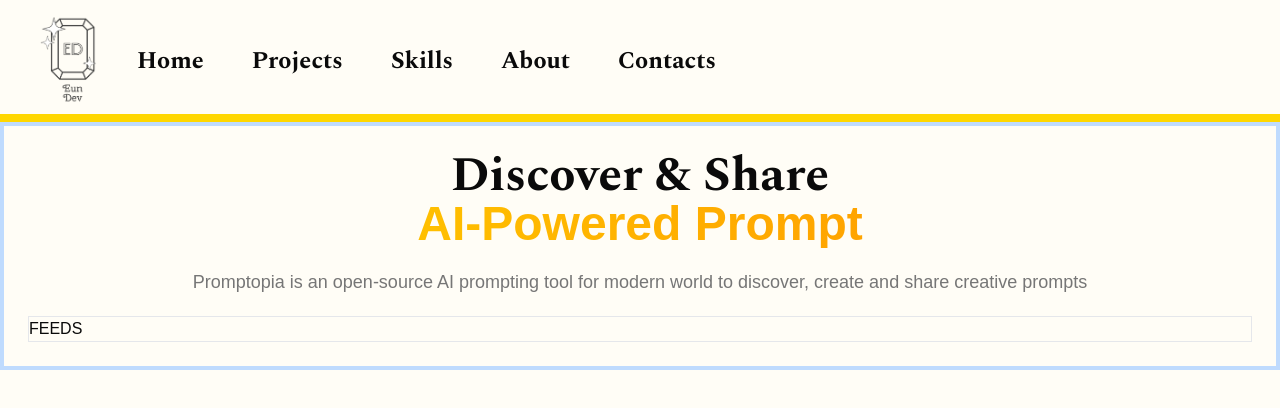
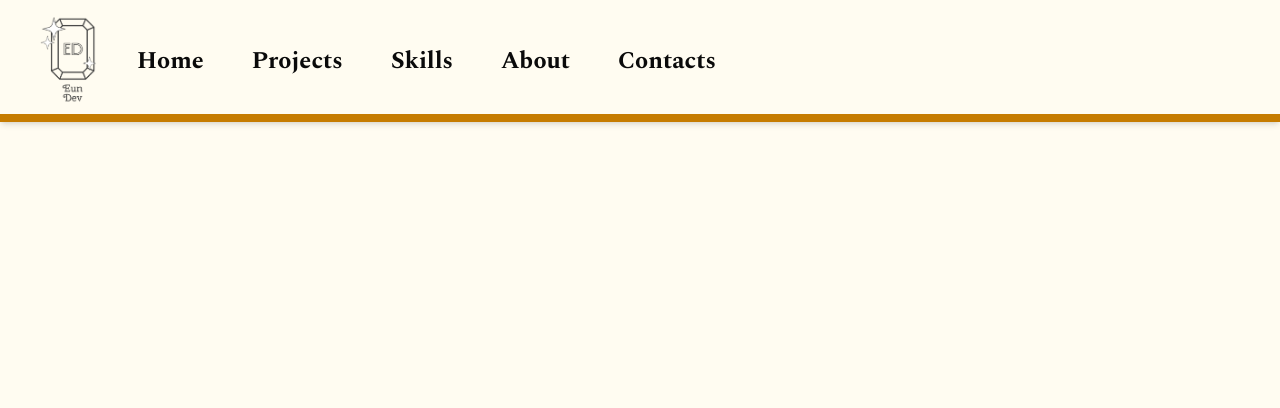
Before and after one commit to chreuseun/my-next-js-showcase-app, a Next.js app: page / in a window 1280 px wide. Shown: the top 408 px of the page. Built offline with nearby package versions, Linux system fonts and the light colour scheme.

Commit message:
Update home

```diff
--- a/components/Nav.tsx
+++ b/components/Nav.tsx
@@ -52,7 +52,7 @@
   };
 
   return (
-    <div className="border-b-8 pb-2 border-customGold px-10 pt-4 flex flex-row">
+    <div className="border-b-8 pb-2 border-customGold px-10 pt-4 flex flex-row shadow-md">
       <Image
         src={appLogo}
         className="select-none md:mr-4 cursor-pointer"
--- a/src/app/layout.tsx
+++ b/src/app/layout.tsx
@@ -19,7 +19,7 @@
   return (
     <html lang="en">
       <head />
-      <body className="text-primaryText bg-primaryBG">
+      <body className="flex h-screen w-screen flex-col justify-center items-stretch text-primaryText bg-primaryBG">
         <Nav />
         {children}
       </body>
--- a/src/app/page.tsx
+++ b/src/app/page.tsx
@@ -7,27 +7,19 @@
   HEADING_2: "AI-Powered Prompt",
   DESCRIPTION_1: `Promptopia is an open-source AI prompting tool for modern world to discover, create and share creative prompts`,
 };
-const { HEADING_1, HEADING_2, DESCRIPTION_1 } = HOME_PAGE_COPIES;
 
 const Home = () => {
   return (
-    <div className="w-full border-4 border-blue-200">
-      <div className="p-6">
-        <h1 className={`text-5xl text-center font-900 text-dark`}>
-          <span className={`${fontSpectral.className} font-800`}>
-            {HEADING_1}
-          </span>
-          <br />
-          <div className="text-transparent bg-gradient-to-r from-customGold via-w-500 to-customOrange bg-clip-text font-900">
-            {HEADING_2}
-          </div>
-        </h1>
-        <p className="text-secondary mt-5 text-center text-lg">
-          {DESCRIPTION_1}
-        </p>
-        <Feeds />
-      </div>
-    </div>
+    <main className="flex-grow overflow-y-auto w-full  p-4">
+      {/* {Array.from({ length: 5 }, (_, index) => (
+        <div
+          className="p-3 border-border1 rounded-md border-2 my-2"
+          key={`${index}`}
+        >
+          ITEM-{index}
+        </div>
+      ))} */}
+    </main>
   );
 };
 
--- a/tailwind.config.ts
+++ b/tailwind.config.ts
@@ -15,11 +15,11 @@
         testColor: "#446712",
 
         // my custom color
-        primaryBG: "#FFFDF6",
+        primaryBG: "#FFFCF1",
         secondaryBG: "#EAEAEA",
 
-        customGold: "#FFD700", // Gold
-        customOrange: "#FF8C00", // Orange
+        customGold: "#C67C00",
+        customOrange: "#E67600",
 
         border1: "#CFCFCF",
         border2: "#DFDFDF",
```
